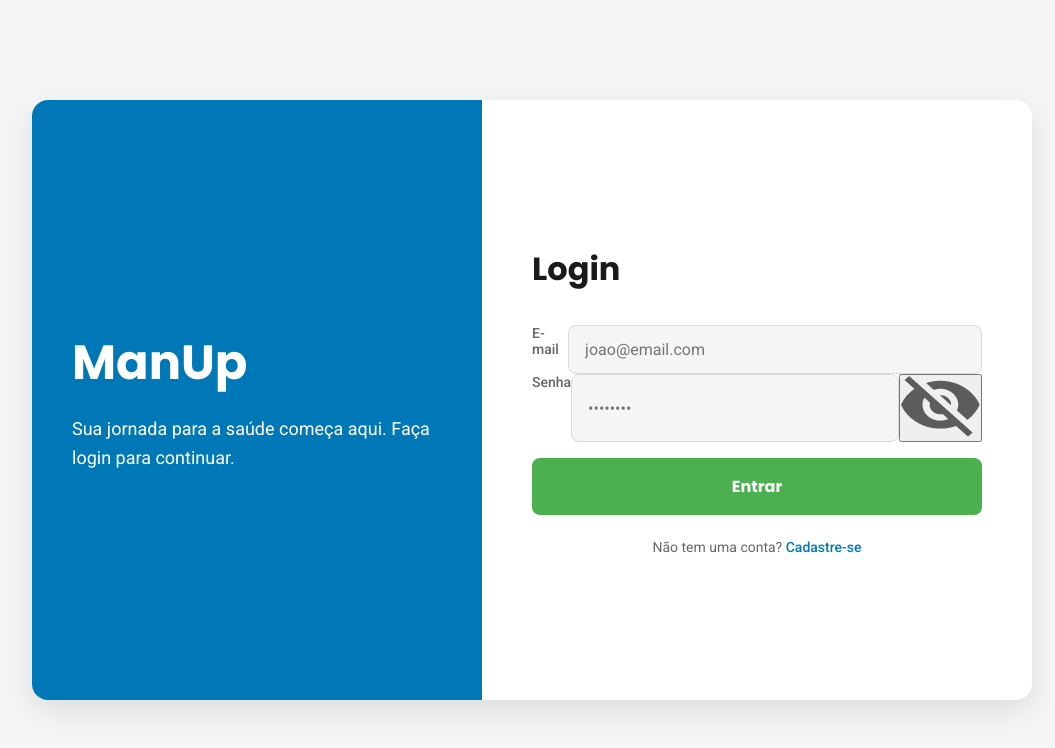
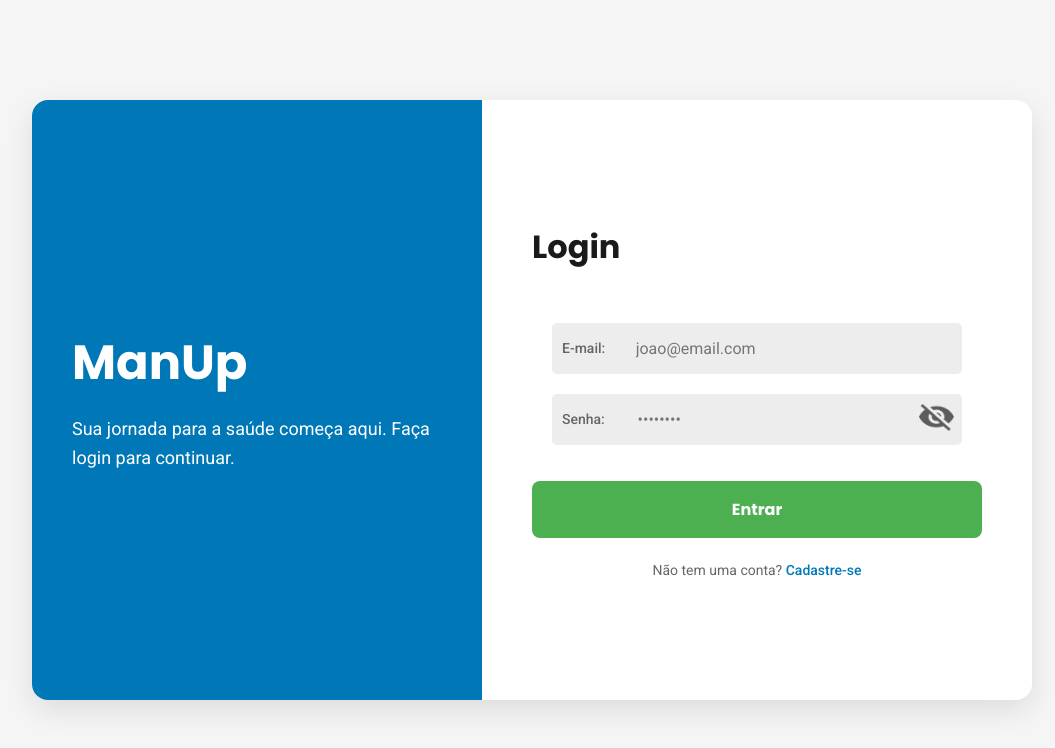
Before and after one commit to JzGuilherme/Mvp, a website: page mvp/projeto/frontend/pages/login.html in a window 1280 px wide. Shown: the whole page, without its empty margins (108-1163 px from the left). Drawn offline with Linux system fonts and the light colour scheme.

Commit message:
versão final senha visivel

```diff
--- a/mvp/projeto/frontend/cstop/style.css
+++ b/mvp/projeto/frontend/cstop/style.css
@@ -92,9 +92,12 @@ body {
 
 /* --- GRUPO DO FORMULÁRIO (Label + Input) --- */
 .form-group {
-    margin: bottom 20px;px;
+    margin: 20px;
     display: flex;
-
+    background-color: #ecececf1;
+    border-radius: 5px;
+    padding: 2px;
+    align-items: center;
 }
 .button {
     width: 40px;
@@ -114,7 +117,9 @@ body {
     font-weight: 500;
     font-size: 14px;
     color: var(--texto-secundario);
-    margin-bottom: 8px;
+    margin-left: 8px;
+    width: 20%;
+    margin-right: 2px;
 }
 
 .form-group input {
@@ -122,14 +127,15 @@ body {
     padding: 14px 16px;
     font-size: 16px;
     font-family: var(--fonte-corpo);
-    border: 1px solid #D9D9D9;
     border-radius: 8px;
+    border: 0;
     background-color: var(--fundo);
+    background-color: transparent;
 }
 
 .form-group input:focus {
     outline: none;
-    border-color: var(--azul);
+    border-color: transparent;
     box-shadow: 0 0 0 3px rgba(0, 120, 183, 0.2);
 }
 
@@ -194,3 +200,20 @@ body {
         padding: 40px 24px;
     }
 }
+
+img{
+    width: 35px;
+    border: transparent;
+    margin-right: 6px;
+    background-color: transparent;
+}
+
+#btn{
+    background-color: transparent;
+    border: transparent;
+
+}
+
+#email{
+    margin-right: 52px;
+}
--- a/mvp/projeto/frontend/pages/login.html
+++ b/mvp/projeto/frontend/pages/login.html
@@ -29,13 +29,13 @@
 
       <form id="login-form">
 
-        <div class="form-group">
-          <label for="email">E-mail</label>
+        <div class="form-group" >
+          <label for="email">E-mail:</label>
           <input type="email" id="email" name="email" placeholder="joao@email.com" required>
         </div>
 
         <div class="form-group">
-          <label for="senha">Senha</label>
+          <label for="senha">Senha:</label>
           <input type="password" id="senha" name="senha" placeholder="••••••••" required id="password">
           <button id = "btn" ><img src="eye-close.png" alt="eye-close"></button>
 
```
